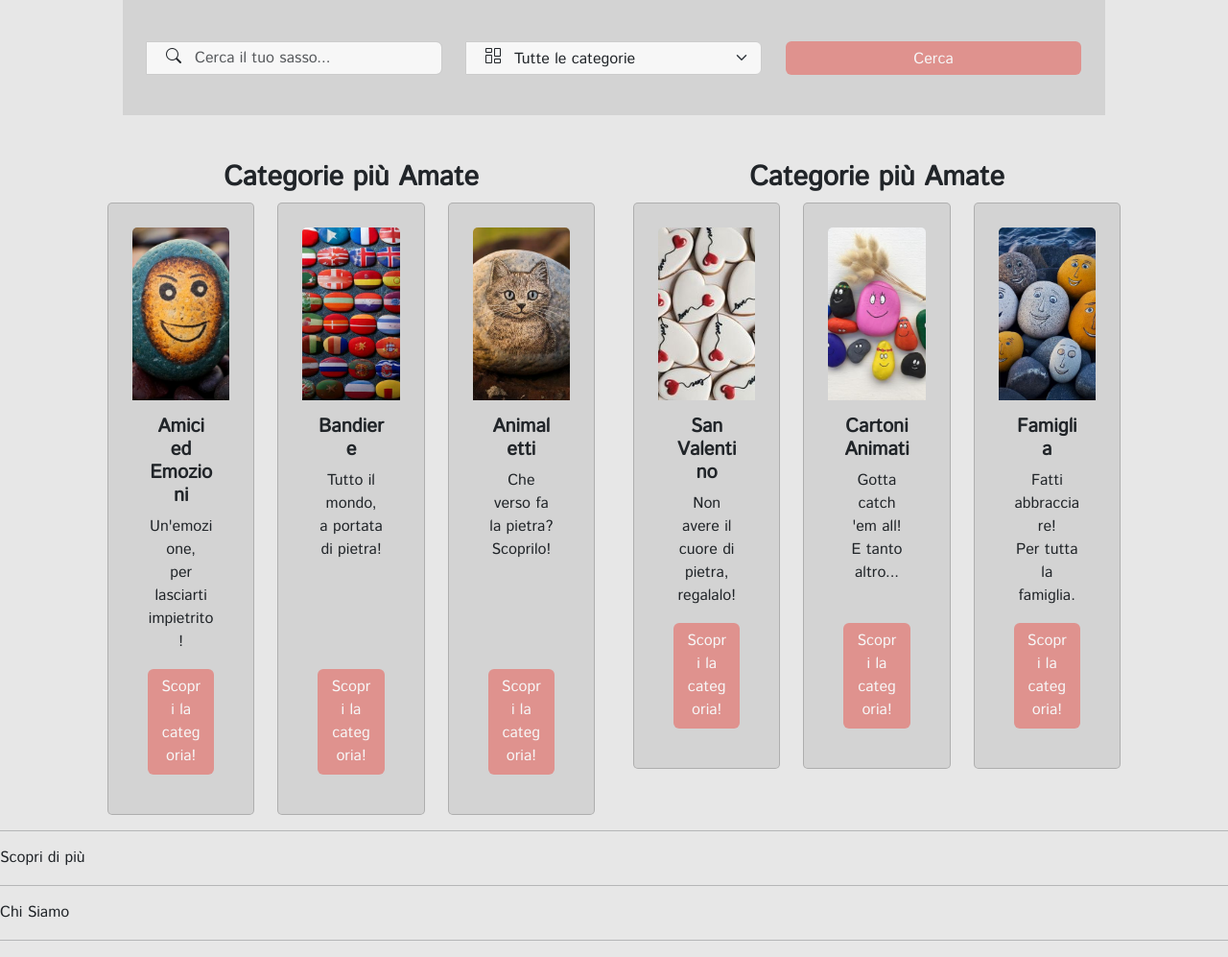
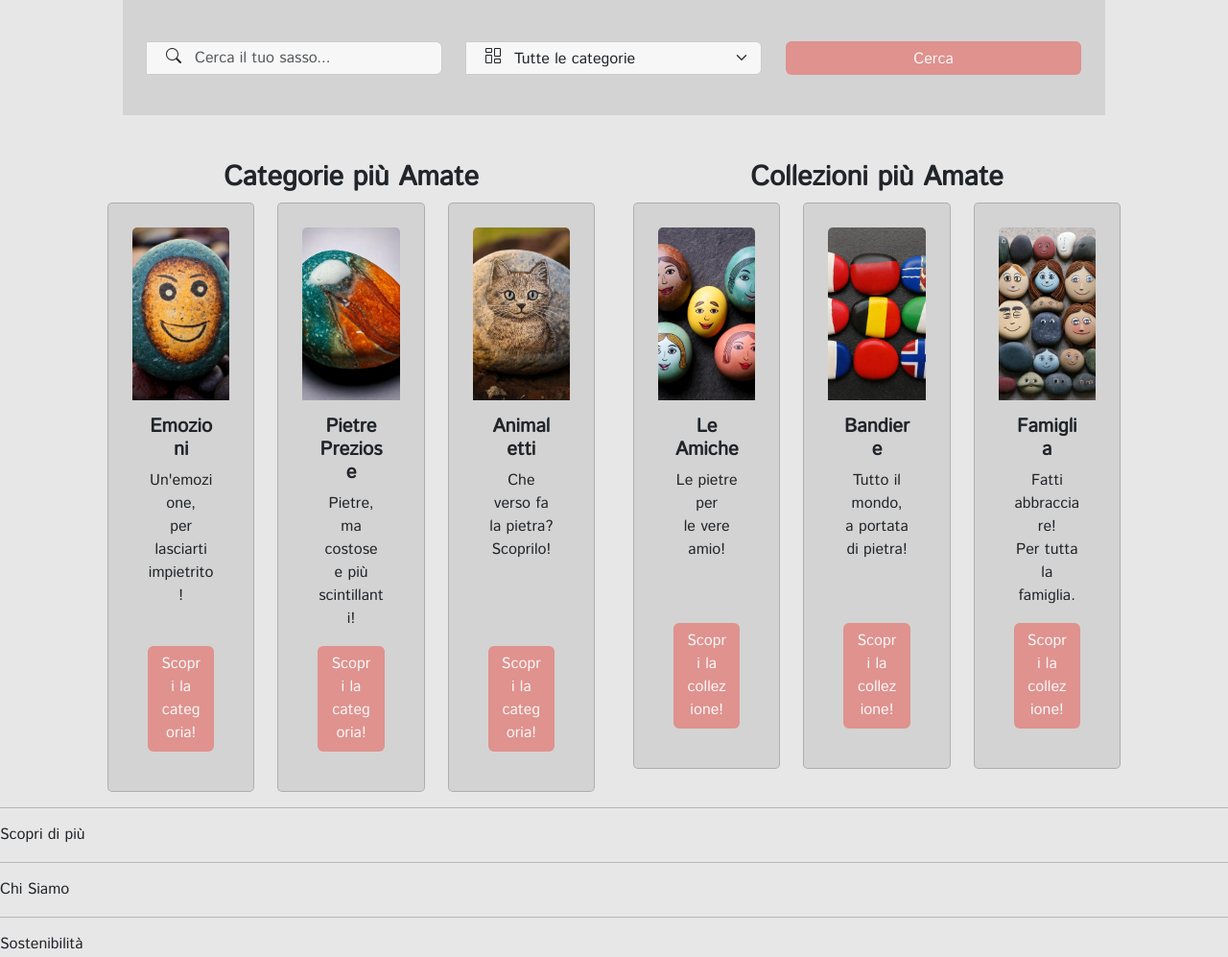
Before and after one commit to marcomarrelli/SassiShop, a PHP site: page /index.php in a window 1280 px wide. Shown: the part 104-1101 px from the top of the page at 96% size. Run offline with PHP 8.4, Linux system fonts and the light colour scheme; data that the repository does not hold is empty.

Commit message:
fix: Fixed Home

```diff
--- a/src/index.php
+++ b/src/index.php
@@ -33,46 +33,49 @@
             $templateParams["content"] = "home.php";
             $templateParams["mostLovedCategories"] = [
                 [
-                    "title" => "Amici ed Emozioni",
+                    "title" => "Emozioni",
                     "description" => "Un'emozione,<br>per lasciarti impietrito!",
                     "image" => "../assets/images/placeholders/categoria_amichetti.jpg",
                     "alt" => "Categoria: Sassi Amici",
                     "href" => "?page=search&category=1"
                 ],
                 [
-                    "title" => "Bandiere",
-                    "description" => "Tutto il mondo,<br>a portata di pietra!",
-                    "image" => "../assets/images/placeholders/categoria_bandiere.jpg",
-                    "alt" => "Categoria: Bandiere",
-                    "href" => "?page=search&category=1"
+                    "title" => "Pietre Preziose",
+                    "description" => "Pietre, ma costose<br>e più scintillanti!",
+                    "image" => "../assets/images/placeholders/categoria_preziose.jpg",
+                    "alt" => "Categoria: Pietre Preziose",
+                    "href" => "?page=search&category=6"
                 ],
                 [
                     "title" => "Animaletti",
                     "description" => "Che verso fa la pietra?<br>Scoprilo!",
                     "image" => "../assets/images/placeholders/categoria_animali.jpg",
                     "alt" => "Categoria: Animali",
-                    "href" => "?page=search&category=1"
+                    "href" => "?page=search&category=2"
                 ]
             ];
 
             $templateParams["mostSoldCollections"] = [
                 [
-                    "title" => "San Valentino",
-                    "description" => "Non avere il cuore di pietra, regalalo!",
-                    "image" => "../assets/images/placeholders/collezione_san_valentino.jpg",
-                    "alt" => "Categoria: San Valentino"
+                    "title" => "Le Amiche",
+                    "description" => "Le pietre per<br>le vere amio!",
+                    "image" => "../assets/images/placeholders/collezione_amiche.jpg",
+                    "alt" => "Categoria: San Valentino",
+                    "href" => "?page=productPage&id=2"
                 ],
                 [
-                    "title" => "Cartoni Animati",
-                    "description" => "Gotta catch 'em all!<br>E tanto altro...",
-                    "image" => "../assets/images/placeholders/collezione_cartoni_animati.jpg",
-                    "alt" => "Categoria: Cartoni Animati"
+                    "title" => "Bandiere",
+                    "description" => "Tutto il mondo,<br>a portata di pietra!",
+                    "image" => "../assets/images/placeholders/collezione_bandiere.jpg",
+                    "alt" => "Collezione: Bandiere",
+                    "href" => "?page=productPage&id=3"
                 ],
                 [
                     "title" => "Famiglia",
                     "description" => "Fatti abbracciare!<br>Per tutta la famiglia.",
                     "image" => "../assets/images/placeholders/collezione_famiglia.jpg",
-                    "alt" => "Categoria: Famiglie"
+                    "alt" => "Categoria: Famiglie",
+                    "href" => "?page=productPage&id=7"
                 ]
             ];
 
--- a/src/template/home.php
+++ b/src/template/home.php
@@ -25,14 +25,14 @@
     <section class="section mt-5 home-section">
         <h2 class="text-center home-loved-category-title">Categorie più Amate</h2>
         <div class="row justify-content-center">
-            <?php foreach ($templateParams["mostLovedCategories"] as $category): ?>
+            <?php foreach ($templateParams["mostLovedCategories"] as $collection): ?>
                 <div class="col-sm-6 col-md-4 col-xl-4">
                     <div class="card h-100 home-loved-category">
-                        <img src="<?php echo $category['image']; ?>" class="card-img-top" alt="<?php echo $category['alt']; ?>">
+                        <img src="<?php echo $collection['image']; ?>" class="card-img-top" alt="<?php echo $collection['alt']; ?>">
                         <div class="card-body home-card-body">
-                            <h5 class="card-title"><?php echo $category['title']; ?></h5>
-                            <p class="card-text"><?php echo $category['description']; ?></p>
-                            <a href=<?php echo $category['href']; ?> class="btn home-go-to-loved-categories">Scopri la categoria!</a>
+                            <h5 class="card-title"><?php echo $collection['title']; ?></h5>
+                            <p class="card-text"><?php echo $collection['description']; ?></p>
+                            <a href=<?php echo $collection['href']; ?> class="btn home-go-to-loved-categories">Scopri la<br/>categoria!</a>
                         </div>
                     </div>
                 </div>
@@ -40,7 +40,7 @@
         </div>
     </section>
     <section class="section mt-5 home-section">
-        <h2 class="text-center home-sold-collections-title">Categorie più Amate</h2>
+        <h2 class="text-center home-sold-collections-title">Collezioni più Amate</h2>
         <div class="row justify-content-center">
             <?php foreach ($templateParams["mostSoldCollections"] as $category): ?>
                 <div class="col-sm-6 col-md-4 col-xl-4">
@@ -49,7 +49,7 @@
                         <div class="card-body home-card-body">
                             <h5 class="card-title"><?php echo $category['title']; ?></h5>
                             <p class="card-text"><?php echo $category['description']; ?></p>
-                            <a href="#" class="btn home-go-to-sold-collections">Scopri la categoria!</a>
+                            <a href=<?php echo $category['href']; ?> class="btn home-go-to-sold-collections">Scopri la<br/>collezione!</a>
                         </div>
                     </div>
                 </div>
```
Also changed, not shown: assets/images/placeholders/categoria_bandiere.jpg (deleted), assets/images/placeholders/categoria_preziose.jpg (added), assets/images/placeholders/collezione_amiche.jpg (added), assets/images/placeholders/collezione_bandiere.jpg (added), assets/images/placeholders/collezione_cartoni_animati.jpg (deleted), assets/images/placeholders/collezione_famiglia.jpg, assets/images/placeholders/collezione_san_valentino.jpg (deleted).
